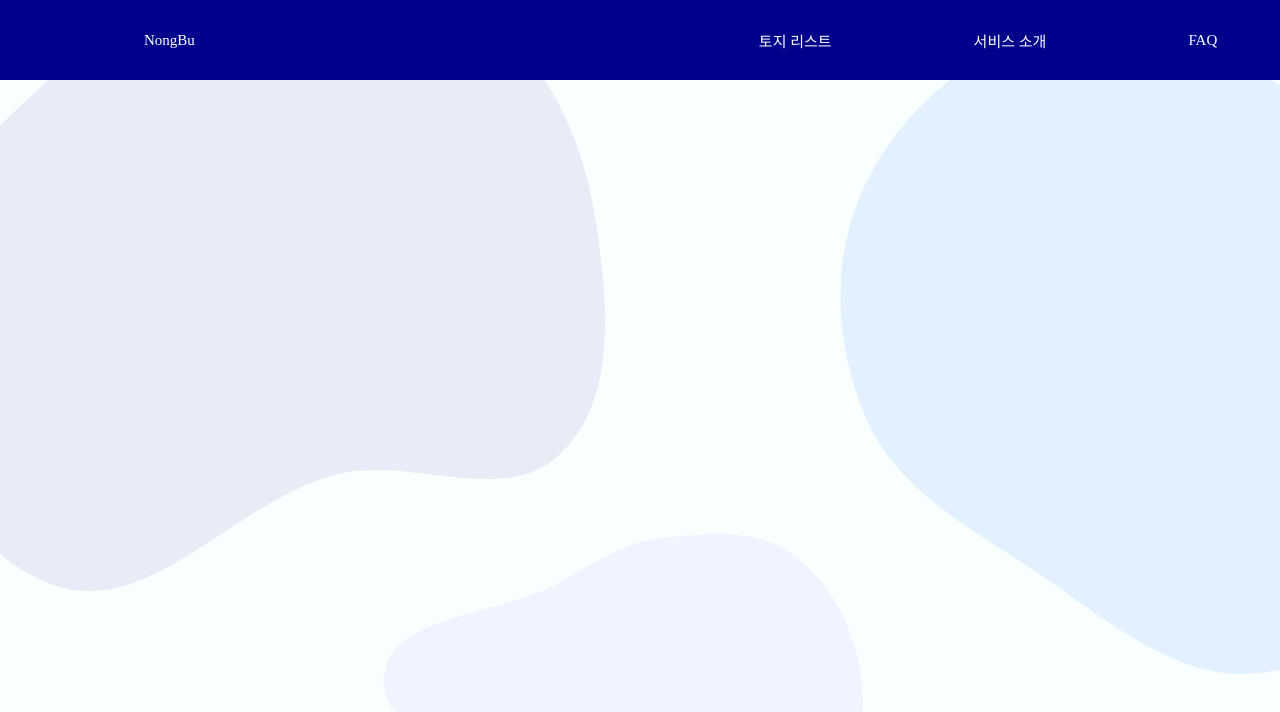
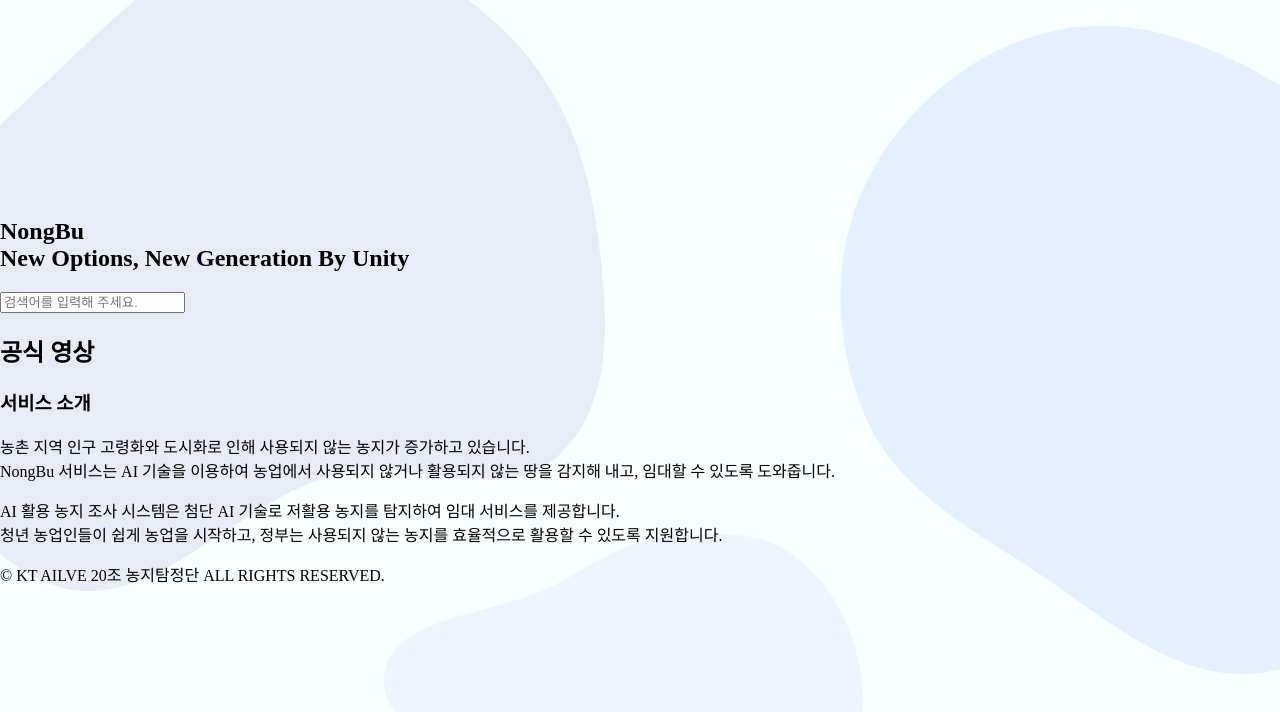
Before and after one commit to siwon99/KT-AIVLE-SCHOOL-BigProject, a React (Vite) app: page / in a window 1280 px wide. Shown: the top 712 px of the page. Built offline with nearby package versions, Linux system fonts and the light colour scheme; the HTML template or start-up script is replaced by a standard one.

Commit message:
feat: home.jsx, navbar.jsx 수정

```diff
--- a/src/pages/homepage/home.jsx
+++ b/src/pages/homepage/home.jsx
@@ -1,12 +1,56 @@
-import React from 'react' // eslint-disable-line no-unused-vars
-import Navbar from "../navbar/navbar"
+import React from 'react';
 
-const home = () => {
-  return (
-    <>
-    <Navbar/>
-    </>
-  )
+const HeroSection = () => (
+    <section className="hero-section">
+        <h1>NongBu<br />New Options, New Generation By Unity</h1>
+    </section>
+);
+
+const SearchSection = () => (
+    <section className="search-section">
+        <input type="text" placeholder="검색어를 입력해 주세요." />
+    </section>
+);
+
+const VideoSection = () => (
+    <section className="video-section">
+        <h2>공식 영상</h2>
+        <div className="video-container">
+            {/* YouTube video embed code:
+            <iframe
+                src="https://www.youtube.com/embed/VIDEO_ID"
+            ></iframe>
+            */}
+        </div>
+    </section>
+);
+
+const ServiceIntroduction = () => (
+    <section className="service-introduction">
+        <h3>서비스 소개</h3>
+        <p>농촌 지역 인구 고령화와 도시화로 인해 사용되지 않는 농지가 증가하고 있습니다.<br />NongBu 서비스는 AI 기술을 이용하여 농업에서 사용되지 않거나 활용되지 않는 땅을 감지해 내고, 임대할 수 있도록 도와줍니다.</p>
+        <p>AI 활용 농지 조사 시스템은 첨단 AI 기술로 저활용 농지를 탐지하여 임대 서비스를 제공합니다.<br />청년 농업인들이 쉽게 농업을 시작하고, 정부는 사용되지 않는 농지를 효율적으로 활용할 수 있도록 지원합니다.</p>
+    </section>
+);
+
+const Footer = () => (
+    <footer className="footer">
+        <p>© KT AILVE 20조 농지탐정단 ALL RIGHTS RESERVED.</p>
+    </footer>
+);
+
+const Home = () => {
+    return (
+        <div className="home">
+            <main className="main-content">
+                <HeroSection />
+                <SearchSection />
+                <VideoSection />
+                <ServiceIntroduction />
+            </main>
+            <Footer />
+        </div>
+    );
 }
 
-export default home
+export default Home;
--- a/src/pages/navbar/navbar.jsx
+++ b/src/pages/navbar/navbar.jsx
@@ -1,5 +1,8 @@
 import React from "react"; // eslint-disable-line no-unused-vars
 import "./navbar.css";
+import WhomeIcon from ".src/assets/WhomeIcon";
+import WsignUp from ".src/assets/WsignUp";
+import WlogOut from ".src/assets/WlogOut";
 
 const Home = () => {
   return (
@@ -7,7 +10,9 @@
       <nav>
         <ul>
           <li>
-            <a href="#home">NongBu</a>
+            <a href="#home">
+              <img src={WhomeIcon} alt="NongBu" />
+            </a>
           </li>
           <li>
             <a href="#land_list">토지 리스트</a>
@@ -18,6 +23,14 @@
           <li>
             <a href="#faq">FAQ</a>
           </li>
+          <li className="auth-icons">
+            <a href="#login">
+              <img src={WsignUp} alt="Log In" />
+            </a>
+            <a href="#logout">
+              <img src={WlogOut} alt="Log Out" />
+            </a>
+          </li>
         </ul>
       </nav>
     </div>
```
